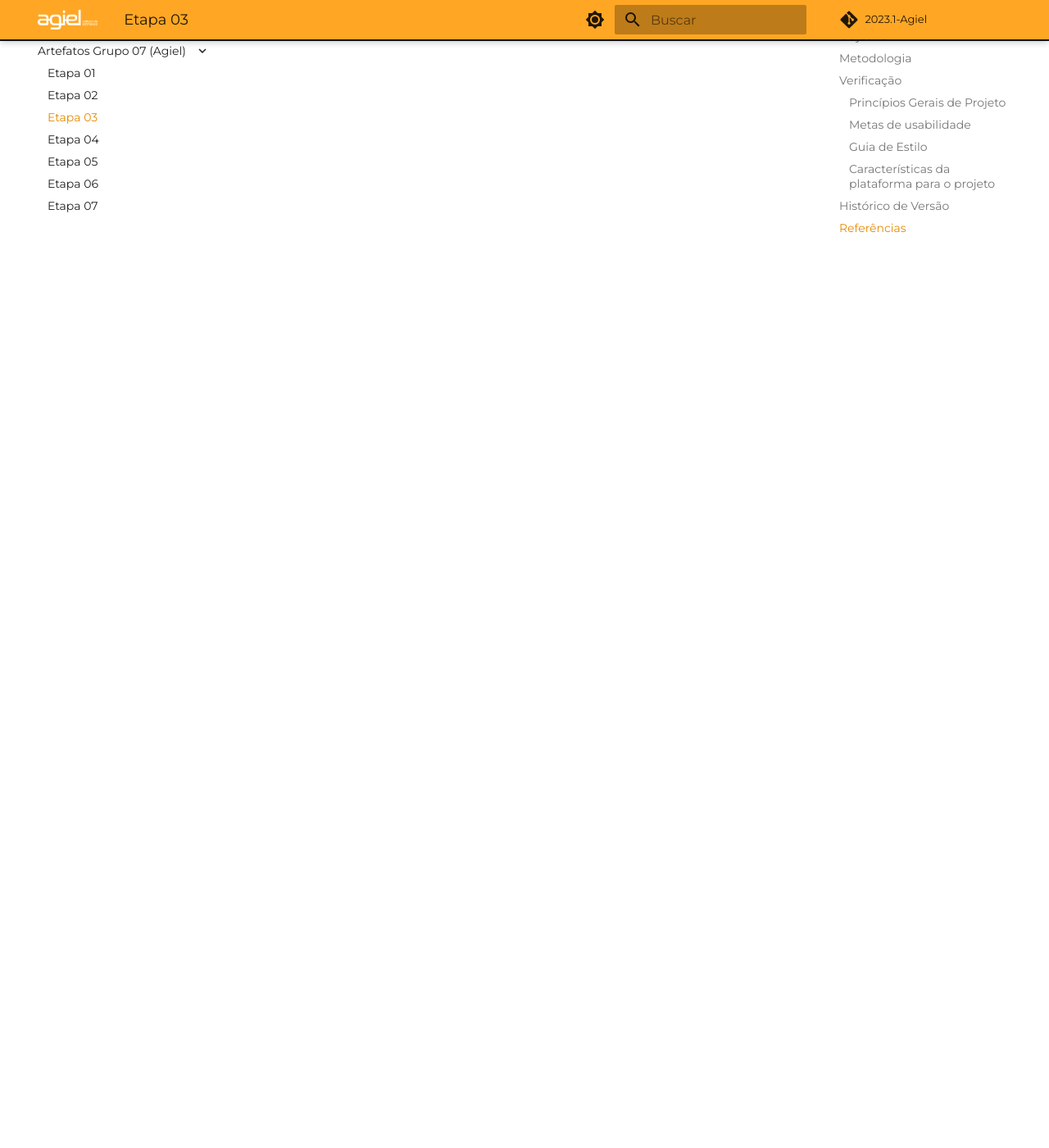
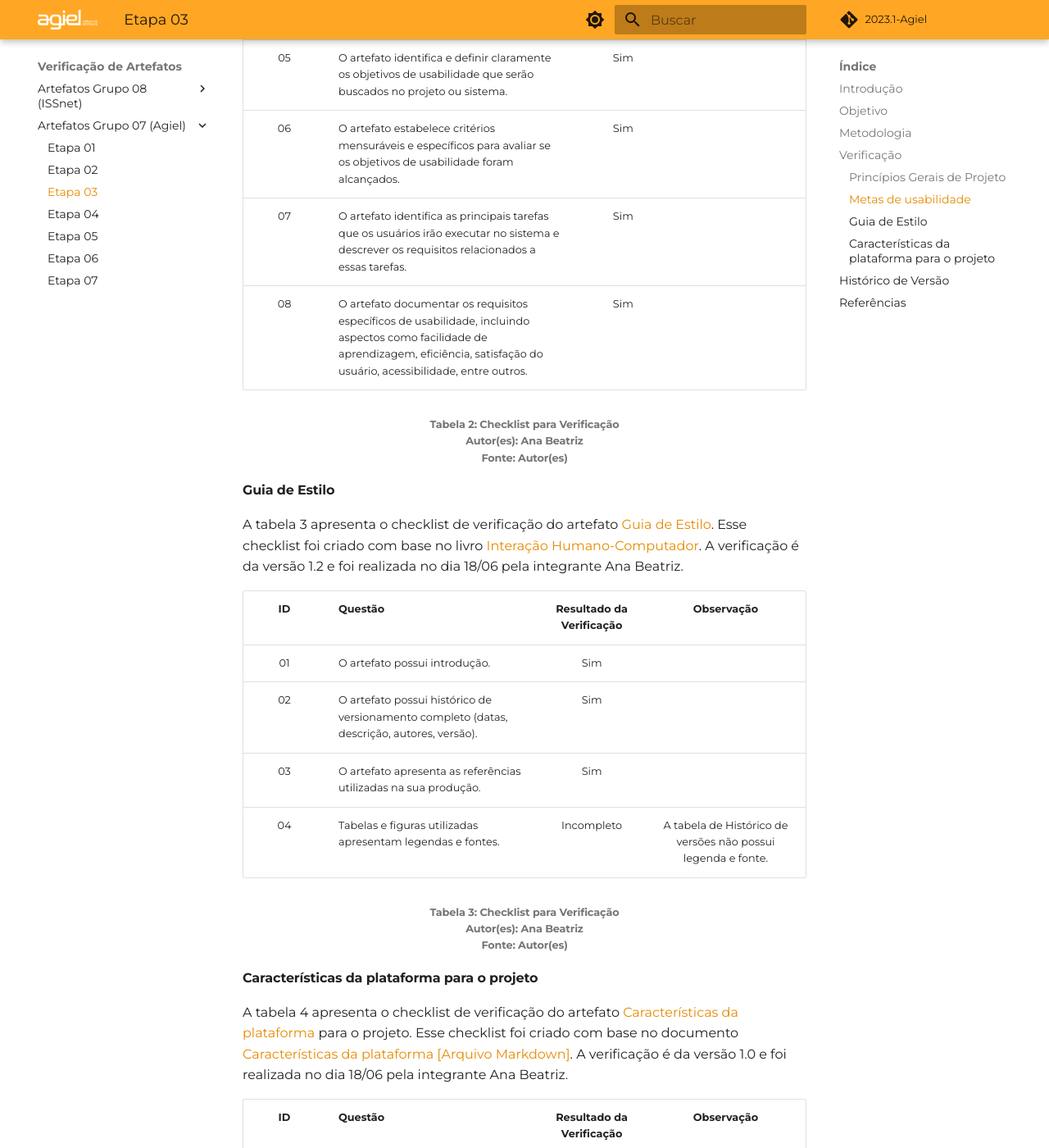
Before and after one commit to Interacao-Humano-Computador/2023.1-Agiel, an MkDocs documentation site: the page built from docs/verificacao/grupo_7/etapa_3.md, in a window 1280 px wide and 1400 px high, scrolled down 2915 px. Shown: the whole window at 82% size. Built offline with MkDocs 1.6.1 and Material for MkDocs 9.7.7, drawn with Linux system fonts in a browser that asks for light colours; some web fonts are replaced; comment, search, counter and statistics services are not loaded; some of the changed text lies outside the part shown.

Commit message:
Verificação de metas de usabilidade

````diff
--- a/docs/verificacao/grupo_7/etapa_3.md
+++ b/docs/verificacao/grupo_7/etapa_3.md
@@ -17,7 +17,7 @@ A verificação dos artefatos será feita por meio de inspeção FAGAN (1976), u
 
 #### Princípios Gerais de Projeto
 
-A tabela 1 apresenta o checklist de verificação do artefato de Princípios Gerais de Projeto. Esse checklist foi criado com base  no livro [Interação Humano-Computador](#referências).
+A tabela 1 apresenta o checklist de verificação do artefato de [Princípios Gerais de Projeto](https://interacao-humano-computador.github.io/2023.1-Agiel/requisitos/principios_gerais/). Esse checklist foi criado com base  no livro [Interação Humano-Computador](#referências).
 A verificação é da versão 1.0 e foi realizada no dia 18/06 pela integrante Ana Beatriz.
 
 | ID |Questão| Resultado da Verificação | Observação |
@@ -41,19 +41,76 @@ A verificação é da versão 1.0 e foi realizada no dia 18/06 pela integrante A
 
 #### Metas de usabilidade
 
+A tabela 2 apresenta o checklist de verificação do artefato de [Metas de usabilidade](https://interacao-humano-computador.github.io/2023.1-Agiel/requisitos/metas_usabilidade/). Esse checklist foi criado com base  no livro [Interação Humano-Computador](#referências).
+A verificação é da versão 1.0 e foi realizada no dia 18/06 pela integrante Ana Beatriz.
+
+| ID |Questão| Resultado da Verificação | Observação |
+| :---: | --- | :---: |  :---: |
+| 01 | O artefato possui introdução.  | Sim | |
+| 02 | O artefato possui histórico de versionamento completo (datas, descrição, autores, versão).  | Sim | |
+| 03 |  O artefato apresenta as referências utilizadas na sua produção.  | Sim | |
+| 04 | Tabelas e figuras utilizadas apresentam legendas e fontes.  | Incompleto | A tabela de Histórico de versões não possui legenda e fonte. |
+| 05 |  O artefato identifica e definir claramente os objetivos de usabilidade que serão buscados no projeto ou sistema. | Sim |  |
+| 06 | O artefato estabelece critérios mensuráveis e específicos para avaliar se os objetivos de usabilidade foram alcançados.| Sim | |
+| 07 | O artefato identifica as principais tarefas que os usuários irão executar no sistema e descrever os requisitos relacionados a essas tarefas.| Sim | |
+| 08 | O artefato documentar os requisitos específicos de usabilidade, incluindo aspectos como facilidade de aprendizagem, eficiência, satisfação do usuário, acessibilidade, entre outros.| Sim | |
+
+<h6 align = "center"> Tabela 2: Checklist para Verificação
+<br> Autor(es): Ana Beatriz
+<br>Fonte: Autor(es)</h6>
+
 #### Guia de Estilo
+
+A tabela 3 apresenta o checklist de verificação do artefato [Guia de Estilo](https://interacao-humano-computador.github.io/2023.1-Agiel/requisitos/guia_de_estilo/). Esse checklist foi criado com base  no livro [Interação Humano-Computador](#referências).
+A verificação é da versão 1.2 e foi realizada no dia 18/06 pela integrante Ana Beatriz.
+
+| ID |Questão| Resultado da Verificação | Observação |
+| :---: | --- | :---: |  :---: |
+| 01 | O artefato possui introdução.  | Sim | |
+| 02 | O artefato possui histórico de versionamento completo (datas, descrição, autores, versão).  | Sim | |
+| 03 |  O artefato apresenta as referências utilizadas na sua produção.  | Sim | |
+| 04 | Tabelas e figuras utilizadas apresentam legendas e fontes.  | Incompleto | A tabela de Histórico de versões não possui legenda e fonte. |
+
+<h6 align = "center"> Tabela 3: Checklist para Verificação
+<br> Autor(es): Ana Beatriz
+<br>Fonte: Autor(es)</h6>
 
 #### Características da plataforma para o projeto
 
+A tabela 4 apresenta o checklist de verificação do artefato [Características da plataforma](https://interacao-humano-computador.github.io/2023.1-Agiel/requisitos/caracteristicas-da-plataforma/) para o projeto. Esse checklist foi criado com base no documento [Características da plataforma [Arquivo Markdown]](https://github.com/Interacao-Humano-Computador/2022.2-Skoob/blob/main/docs/analise-de-requisitos/caracteristicas-da-plataforma.md?plain=1).
+A verificação é da versão 1.0 e foi realizada no dia 18/06 pela integrante Ana Beatriz.
 
+
+| ID |Questão| Resultado da Verificação | Observação |
+| :---: | --- | :---: |  :---: |
+| 01 | O artefato possui introdução.  | Sim | |
+| 02 | O artefato possui histórico de versionamento completo (datas, descrição, autores, versão).  | Sim | |
+| 03 |  O artefato apresenta as referências utilizadas na sua produção.  | Sim | |
+| 04 | Tabelas e figuras utilizadas apresentam legendas e fontes.  | Incompleto | A tabela de Histórico de versões não possui legenda e fonte. |
+
+<h6 align = "center"> Tabela 4: Checklist para Verificação
+<br> Autor(es): Ana Beatriz
+<br>Fonte: Autor(es)</h6>
 
 ## Histórico de Versão
 
+A Tabela 5 registra o histórico de versão desse documento.
+
+
 | Versão | Data  |            Descrição              |     Autor      |    Revisor    |
 |:------:|:-----:|:---------------------------------:|:--------------:|:-------------:|
-|  1.0   | 15/06  | Introdução, Objetivo e Metodologia | Vitor | |
+|  1.0   | 15/06  | Introdução, Objetivo e Metodologia | Vitor | Ana Beatriz|
+|  1.1   | 18/06  | Verificação dos Princípios Gerais de Projeto e Metas de usabilidade | Ana Beatriz | Breno Yuri |
+
+<h6 align = "center"> Tabela 5: Histórico de Versões
+<br> Autor(es): Vitor e Ana Beatriz
+<br>Fonte: Autor(es)</h6>
 
 ## Referências
 ```
 BARBOSA, Simone; DINIZ, Bruno. Interação Humano-Computador. Editora Elsevier, Rio de Janeiro, 2010.
 ```
+
+```
+Mendonça, H. F. (15 de maio de 2023). Características da plataforma [Arquivo Markdown]. GitHub. Disponível em: https://github.com/Interacao-Humano-Computador/2022.2-Skoob/blob/main/docs/analise-de-requisitos/caracteristicas-da-plataforma.md?plain=1
+```
````
